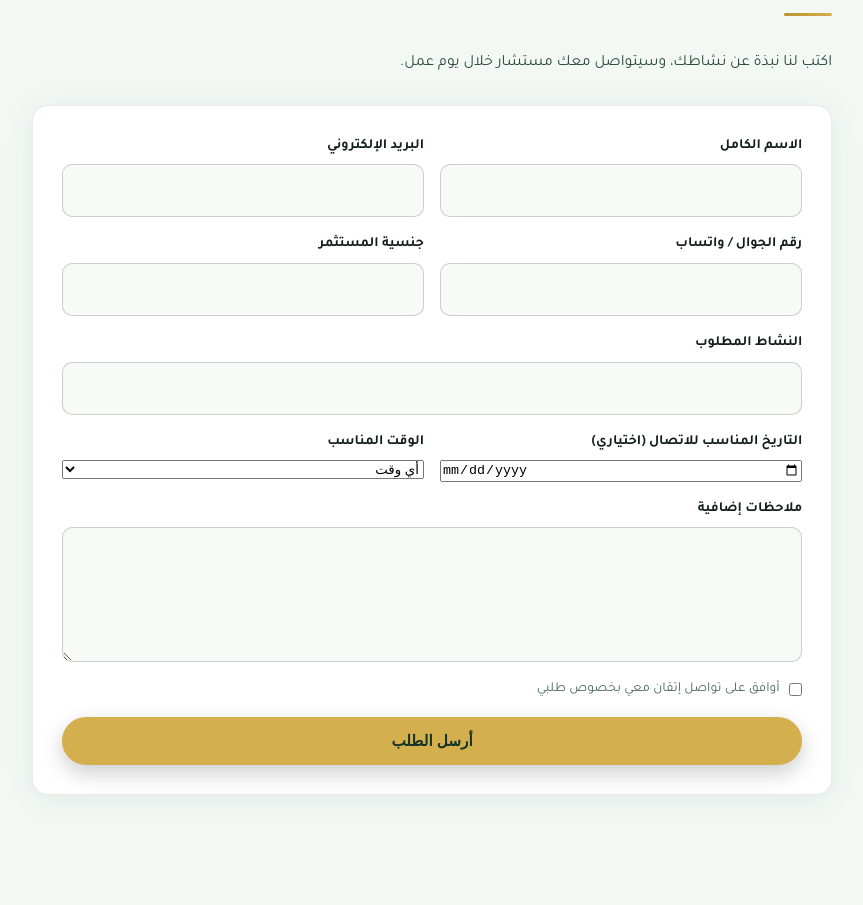
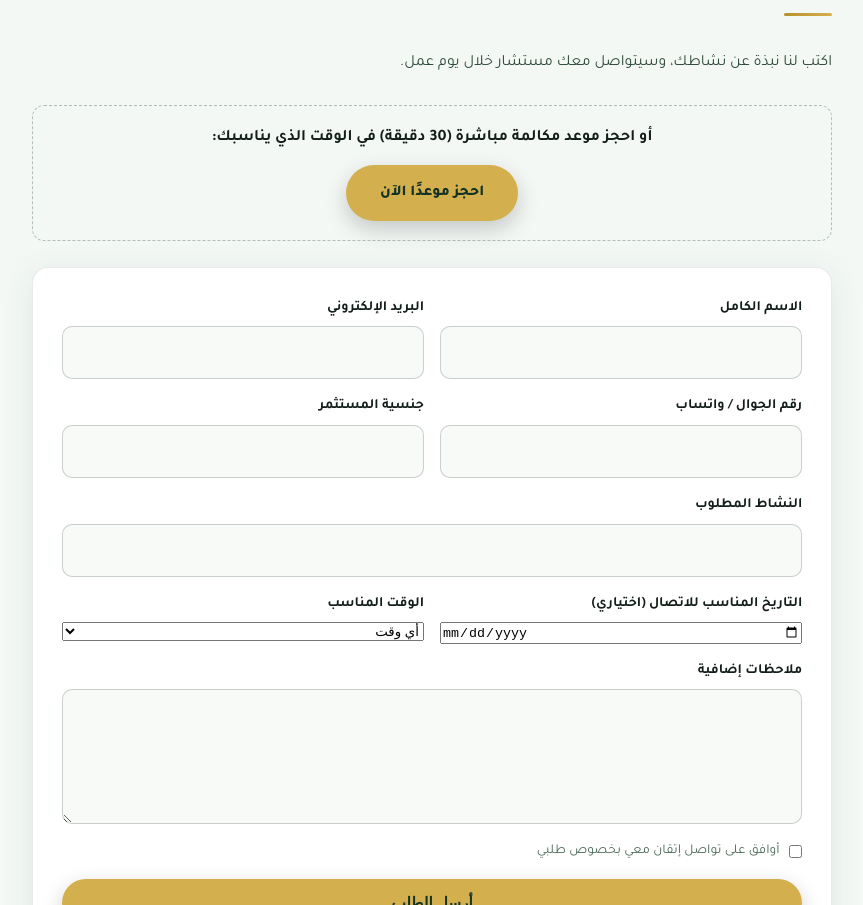
Before and after one commit to mrabdallahhamed-code/invest.itqan, a plain HTML site: page contact/index.html in a window 1280 px wide. Shown: the part 1297-2202 px from the top of the page, without its empty margins (208-1071 px from the left). Drawn offline with Linux system fonts and the light colour scheme.

Commit message:
زر حجز موعد (Calendly) في صفحة التواصل
Co-Authored-By: Claude Sonnet 5.5 <noreply@anthropic.com>
Claude-Session: https://claude.ai/code/session_0163tHumthjXxwVeXPh7bpZ1

```diff
--- a/contact/index.html
+++ b/contact/index.html
@@ -201,6 +201,7 @@
 <nav class="mobile-menu" id="mobileMenu" aria-label="التنقل للجوال"><a href="/" onclick="toggleMenu()">الرئيسية</a><a href="/services/" onclick="toggleMenu()">خدماتنا</a><a href="/license-types/" onclick="toggleMenu()">أنواع التراخيص</a><a href="/journey/" onclick="toggleMenu()">رحلة العميل</a><a href="/sectors/" onclick="toggleMenu()">القطاعات</a><a href="/articles/" onclick="toggleMenu()">المقالات</a><a href="/faq/" onclick="toggleMenu()">الأسئلة الشائعة</a><a href="/contact/" onclick="toggleMenu()">تواصل معنا</a><a href="/about/" onclick="toggleMenu()">من نحن</a><a href="/how-we-help/" onclick="toggleMenu()">كيف نخدمك</a><a href="/success-stories/" onclick="toggleMenu()">قصص النجاح</a><a href="/contact/#consult" onclick="toggleMenu()">احجز استشارتك</a><a class="lang-link" href="/en/contact/" hreflang="en" lang="en">EN</a></nav>
 <main id="main">
 <div class="pg-hero"><span class="eyebrow">تواصل معنا</span><h1>نحن هنا للإجابة عن أسئلتك</h1><p>لأي استفسار عن رحلة تأسيس شركتك في السعودية، فريقنا حاضر.</p></div><nav class="crumbs" aria-label="Breadcrumb"><a href="/">الرئيسية</a><span class="sep">/</span><span aria-current="page">تواصل معنا</span></nav><div class="section-wrap"><div class="block center narrow"><span class="sl">تواصل معنا</span><h2 class="st">ما أسهل طريقة للتواصل معنا؟</h2><div class="gline"></div><p class="lead-p">لديك سؤال عن الترخيص الاستثماري أو التأسيس أو أي جزء من رحلتك؟ اختر الطريقة الأنسب لك:</p><div class="card-grid"><a class="card" href="https://wa.me/966569051686" target="_blank" rel="noopener"><div class="ic wa" aria-hidden="true">💬</div><h3>واتساب</h3><p class="ltr">+966 56 905 1686</p></a><a class="card" href="mailto:info@itqanbs.sa"><div class="ic" aria-hidden="true">📧</div><h3>البريد الإلكتروني</h3><p>info@itqanbs.sa</p></a><a class="card" href="tel:+966569051686"><div class="ic" aria-hidden="true">📞</div><h3>اتصال مباشر</h3><p class="ltr">+966 56 905 1686</p></a></div><p class="lead-p" style="margin-top:2rem">العنوان: العليا فيو، حي العليا، الرياض، المملكة العربية السعودية</p></div></div><div class="section-wrap bg-tint" id="consult"><div class="block narrow"><span class="sl">اطلب استشارة تأسيس</span><h2 class="st">اطلب استشارة تأسيس</h2><div class="gline"></div><p class="lead-p">اكتب لنا نبذة عن نشاطك، وسيتواصل معك مستشار خلال يوم عمل.</p>
+<div style="text-align:center;margin:0 0 1.6rem;padding:1.2rem;border:1px dashed rgba(30,58,47,.3);border-radius:12px"><p style="margin:0 0 .8rem;font-weight:700">أو احجز موعد مكالمة مباشرة (30 دقيقة) في الوقت الذي يناسبك:</p><a href="https://calendly.com/mr-abdallah-hamed/30min" target="_blank" rel="noopener" class="btn primary" style="display:inline-block;text-decoration:none">احجز موعدًا الآن</a></div>
 <form class="cf" action="https://api.web3forms.com/submit" method="POST" data-ok="✓ وصلنا طلبك، سنتواصل معك قريباً" data-err="حدث خطأ، تواصل معنا عبر واتساب">
 <input type="hidden" name="access_key" value="9e1c62c3-32a5-4f4a-b917-634c75327784"><input type="hidden" name="subject" value="طلب استشارة تأسيس - موقع المستثمر الأجنبي"><input type="hidden" name="from_name" value="موقع المستثمر الأجنبي"><input type="checkbox" name="botcheck" tabindex="-1" autocomplete="off" style="display:none" aria-hidden="true">
 <div class="cf-row"><div class="cf-g"><label for="cf-n">الاسم الكامل</label><input id="cf-n" name="name" type="text" required></div><div class="cf-g"><label for="cf-e">البريد الإلكتروني</label><input id="cf-e" name="email" type="email" required dir="ltr"></div></div>
```
Also changed, not shown: en/contact/index.html (+1 -0 lines).
